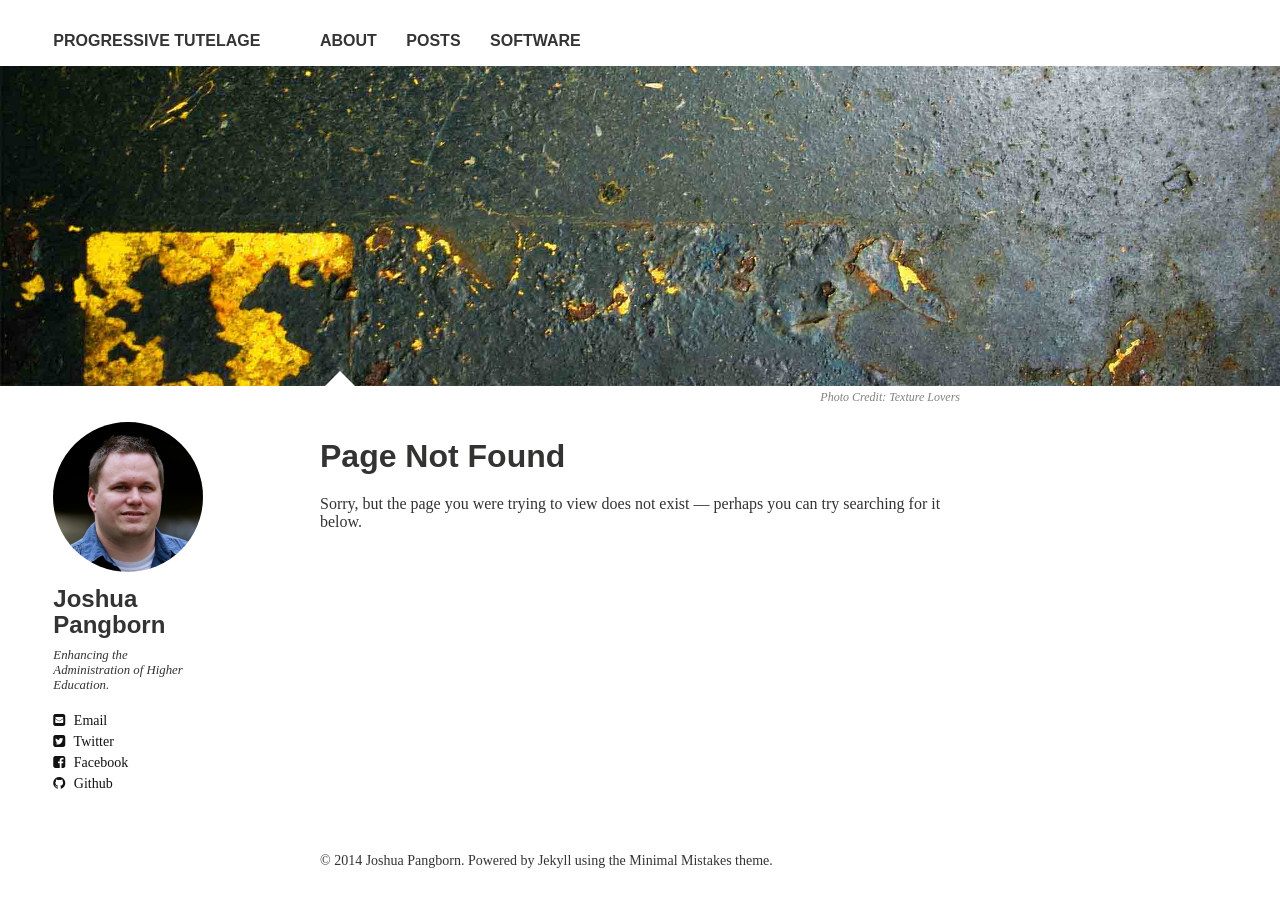
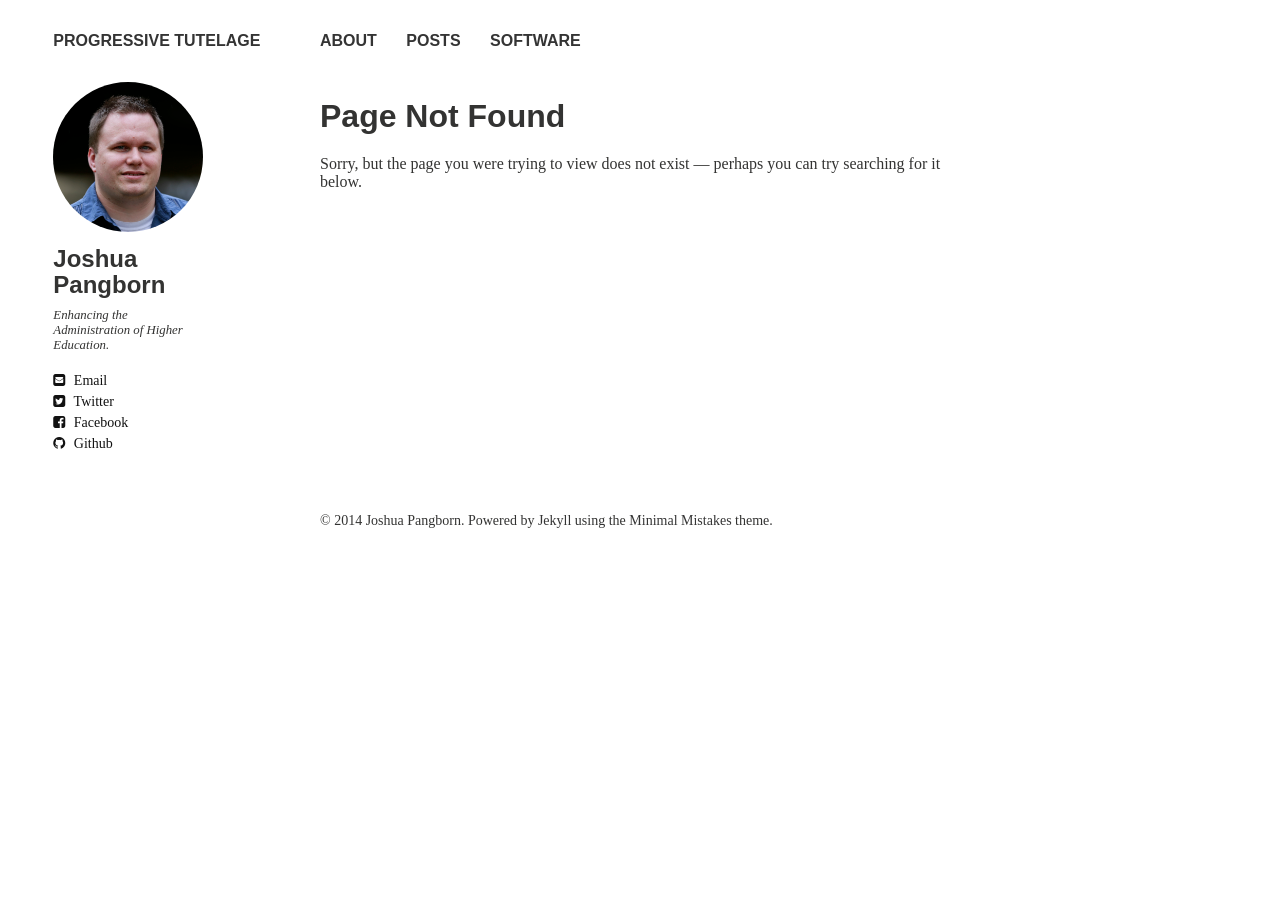
Before and after one commit to jpangborn/jpangborn.github.io, a Jekyll site: the page built from 404.md, in a window 1280 px wide. Built offline with Jekyll 4.4.1, drawn with Linux system fonts in a browser that asks for light colours; nearby versions of some CDN libraries; some web fonts are replaced.

```diff
--- a/404.md
+++ b/404.md
@@ -2,10 +2,6 @@
 layout: page
 title: "Page Not Found"
 excerpt: "Page not found. Your pixels are in another canvas."
-image:
-  feature: texture-feature-01.jpg
-  credit: Texture Lovers
-  creditlink: http://texturelovers.com
 sitemap: false
 ---
 
```
Also changed, not shown: index.md (+2 -0 lines), images/berea-college-walk.jpg (added), images/draper.png (added).
